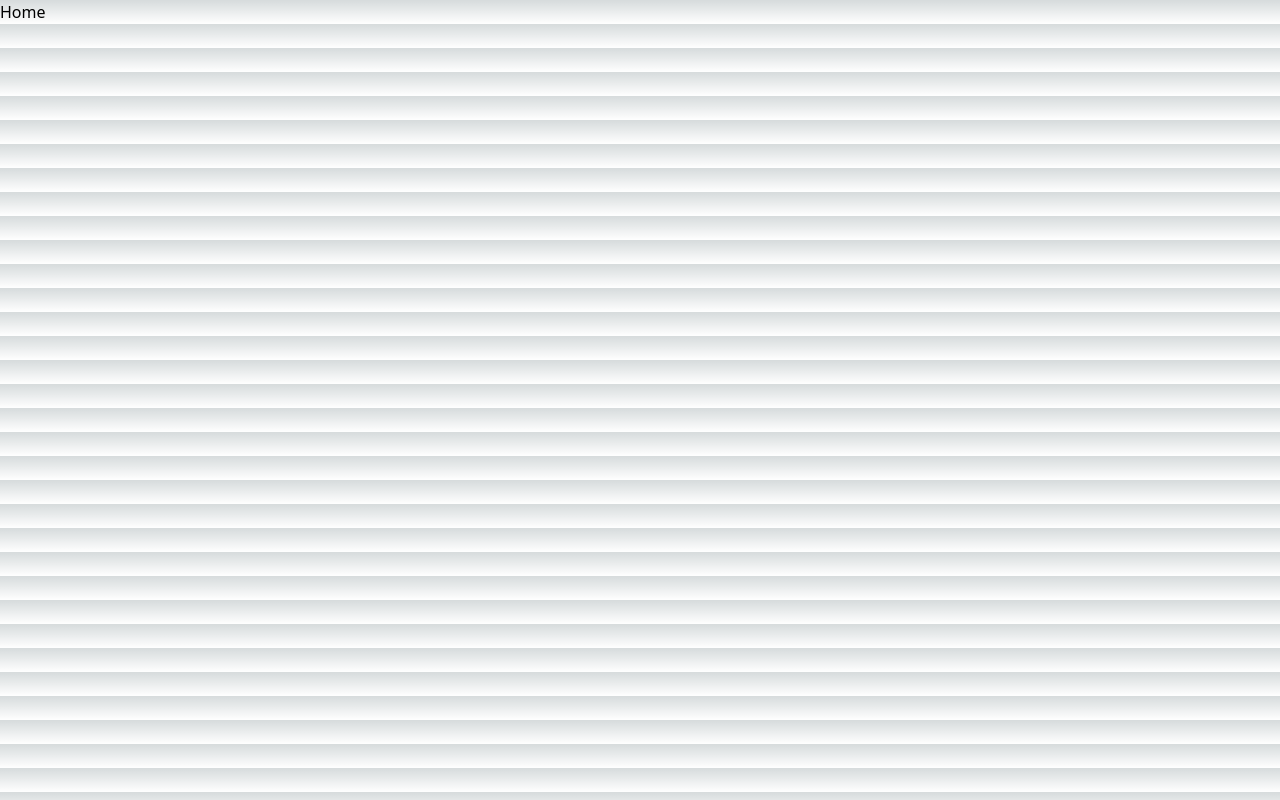
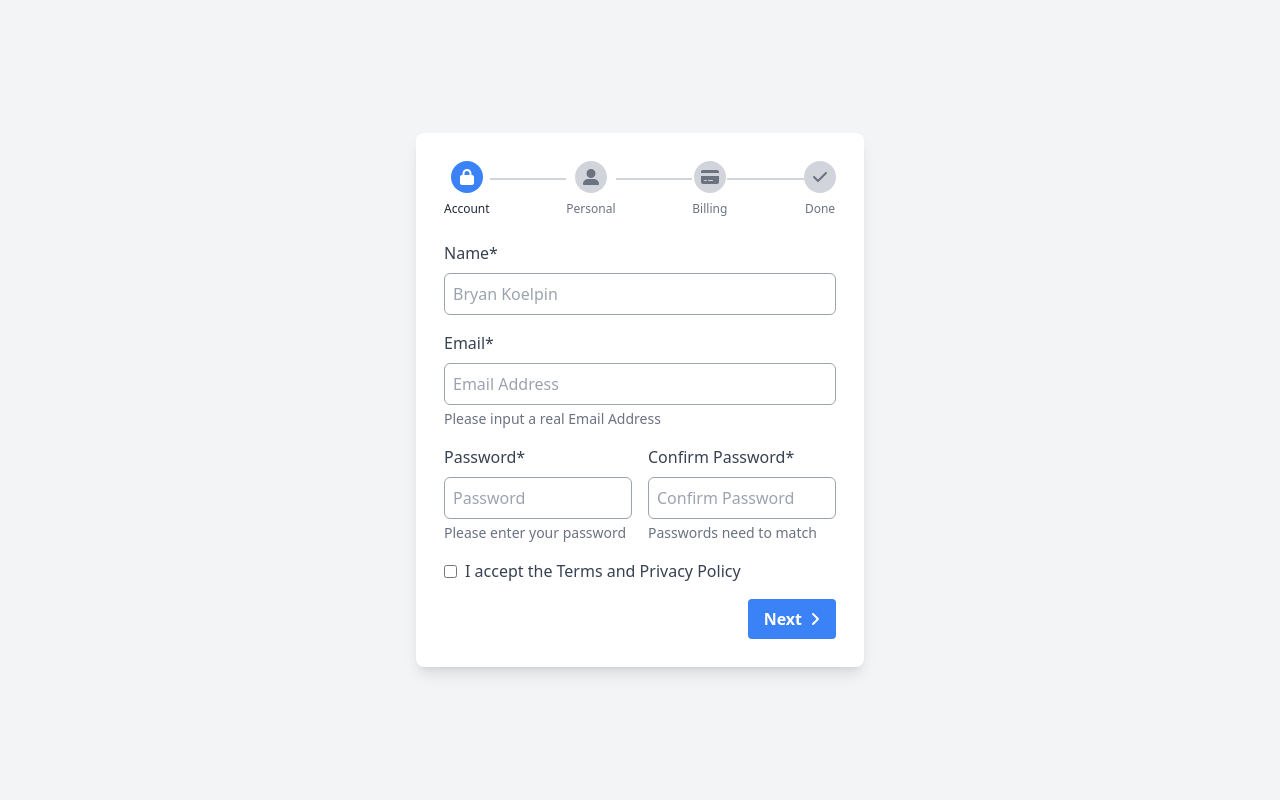
Before and after one commit to theakashshukla/Onboarding, a Next.js app: page / in a window 1280 px wide. Built offline with nearby package versions, Linux system fonts and the light colour scheme.

Commit message:
Onboarding

```diff
--- a/pages/index.js
+++ b/pages/index.js
@@ -1,10 +1,12 @@
+import OnboardingPage from "./onboarding";
 
 
 
 export default function Home() {
   return (
     <>
-      <h1>Home</h1>
+
+      <OnboardingPage/>
     </>
   )
 }
```
